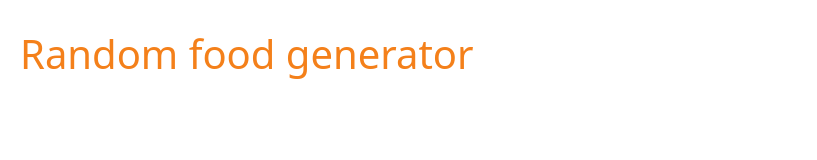
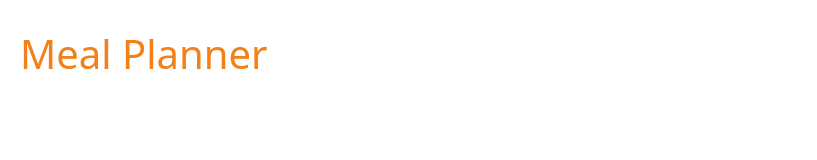
Before and after one commit to sharukhsm/RandomFoodGenerator, a React (Create React App) app: page / in a window 1280 px wide. Shown: the top 160 px of the page, without its empty margins (0-817 px from the left). Built offline with nearby package versions, Linux system fonts and the light colour scheme.

Commit message:
Update App.jsx

```diff
--- a/src/components/App.jsx
+++ b/src/components/App.jsx
@@ -5,7 +5,7 @@ function App() {
   return (
     <div>
       {console.log(breakFastList, lunchList, dinnerList)}
-      <h1>Random food generator</h1>
+      <h1>Meal Planner</h1>
       <div className="container-1">
         <h2>Select your meal</h2>
 
```
